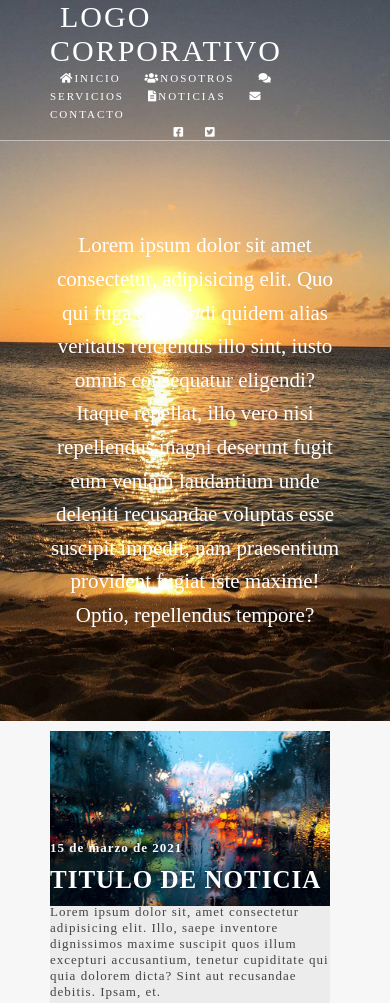
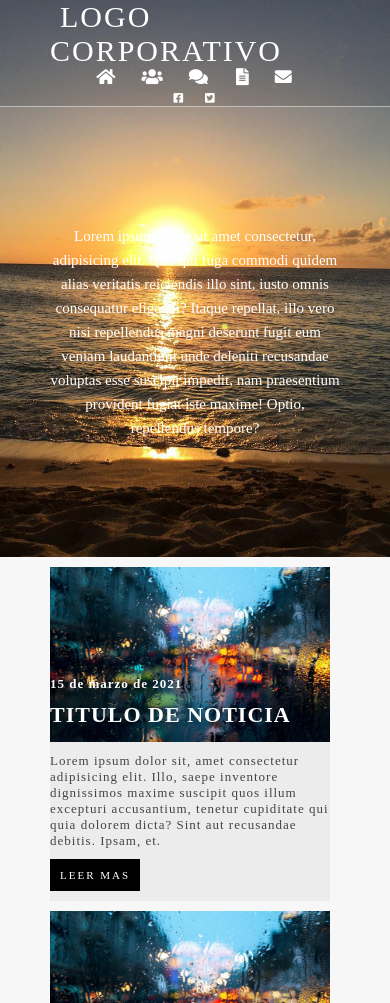
Before and after one commit to Adrian-Coder97/Maquetado-sitioweb, a plain HTML site: page index.html in a window 390 px wide. Shown: the top 1003 px of the page. Drawn offline with Linux system fonts and the light colour scheme.

Commit message:
final y responsive completo

```diff
--- a/css/main.css
+++ b/css/main.css
@@ -154,7 +154,7 @@ a:hover{
         padding: 0 10px;
     }
 
-@media all and (max-width: 800px){
+@media all and (max-width: 1120px){
     .section{
         flex-direction: column;/*pasar el aside hacia abajo en vez de al lado del section*/
     }
@@ -166,11 +166,28 @@ a:hover{
         display: flex;
         justify-content: center;/*poner las 2 columnas de publicidad una al lado de la otra en vez de arriba y abajo*/
     }
+    h1{
+        font-size: 15px;
+    }
+    .texto-principal{
+        height: 450px;
+    }
 }
 
-@media all and (max-width: 600px){
+
+
+@media all and (max-width: 762px){
     .articulos{
         flex-direction: column;
+    }
+}
+
+@media all and (max-width: 650px){
+    .off{
+        display: none;/*QUITAR EL TEXTP DE NOSOTTOS, CONTACTO, ETC PARA QUE SOLO SE VEAN LOS ICNOS*/
+    }
+    .nav a{
+        font-size: 17px;
     }
 }
 
@@ -179,4 +196,8 @@ a:hover{
     .aside{
         flex-direction: column;/*volver a poner las 2 columnas de publicidad una abajo de la otra en de al lado como en 800px*/
     }
+    h2{
+        font-size: 22px;
+        margin-bottom: 15px;
+    }
 }
--- a/index.html
+++ b/index.html
@@ -19,11 +19,11 @@
                     <a href="index.html"> Logo corporativo</a>
                 </div>
                 <nav class="nav">
-                    <a href="#"><i class="fas fa-home"></i>Inicio</a>
-                    <a href=""><i class="fas fa-users"></i>Nosotros</a>
-                    <a href=""><i class="fas fa-comments"></i>Servicios</a>
-                    <a href=""><i class="fas fa-file-alt"></i>Noticias</a>
-                    <a href=""><i class="fas fa-envelope"></i>Contacto</a>
+                    <a href="#"><i class="fas fa-home"></i><span class="off">Inicio</span></a>
+                    <a href=""><i class="fas fa-users"></i><span class="off">Nosotros</span></a>
+                    <a href=""><i class="fas fa-comments"></i> <span class="off">Servicios</span></a>
+                    <a href=""><i class="fas fa-file-alt"></i><span class="off">Noticias</span></a>
+                    <a href=""><i class="fas fa-envelope"></i><span class="off">Contacto</span></a>
                 </nav>
                 <div class="social">
                     <div>
@@ -59,7 +59,7 @@
                     <p>Lorem ipsum dolor sit, amet consectetur adipisicing elit. Illo, saepe inventore dignissimos
                         maxime suscipit quos illum excepturi accusantium, tenetur cupiditate qui quia dolorem dicta?
                         Sint aut recusandae debitis. Ipsam, et.</p>
-                        <a href="">Leer mas</a>
+                    <a href="">Leer mas</a>
                 </article>
                 <article class="article">
                     <img src="/img/688353.jpg" alt="">
@@ -68,7 +68,7 @@
                     <p>Lorem ipsum dolor sit, amet consectetur adipisicing elit. Illo, saepe inventore dignissimos
                         maxime suscipit quos illum excepturi accusantium, tenetur cupiditate qui quia dolorem dicta?
                         Sint aut recusandae debitis. Ipsam, et.</p>
-                        <a href="">Leer mas</a>
+                    <a href="">Leer mas</a>
                 </article>
                 <article class="article">
                     <img src="/img/688353.jpg" alt="">
@@ -77,7 +77,7 @@
                     <p>Lorem ipsum dolor sit, amet consectetur adipisicing elit. Illo, saepe inventore dignissimos
                         maxime suscipit quos illum excepturi accusantium, tenetur cupiditate qui quia dolorem dicta?
                         Sint aut recusandae debitis. Ipsam, et.</p>
-                        <a href="">Leer mas</a>
+                    <a href="">Leer mas</a>
                 </article>
                 <nav class="navegacion">
                     <a href="">Inicio</a>
```
